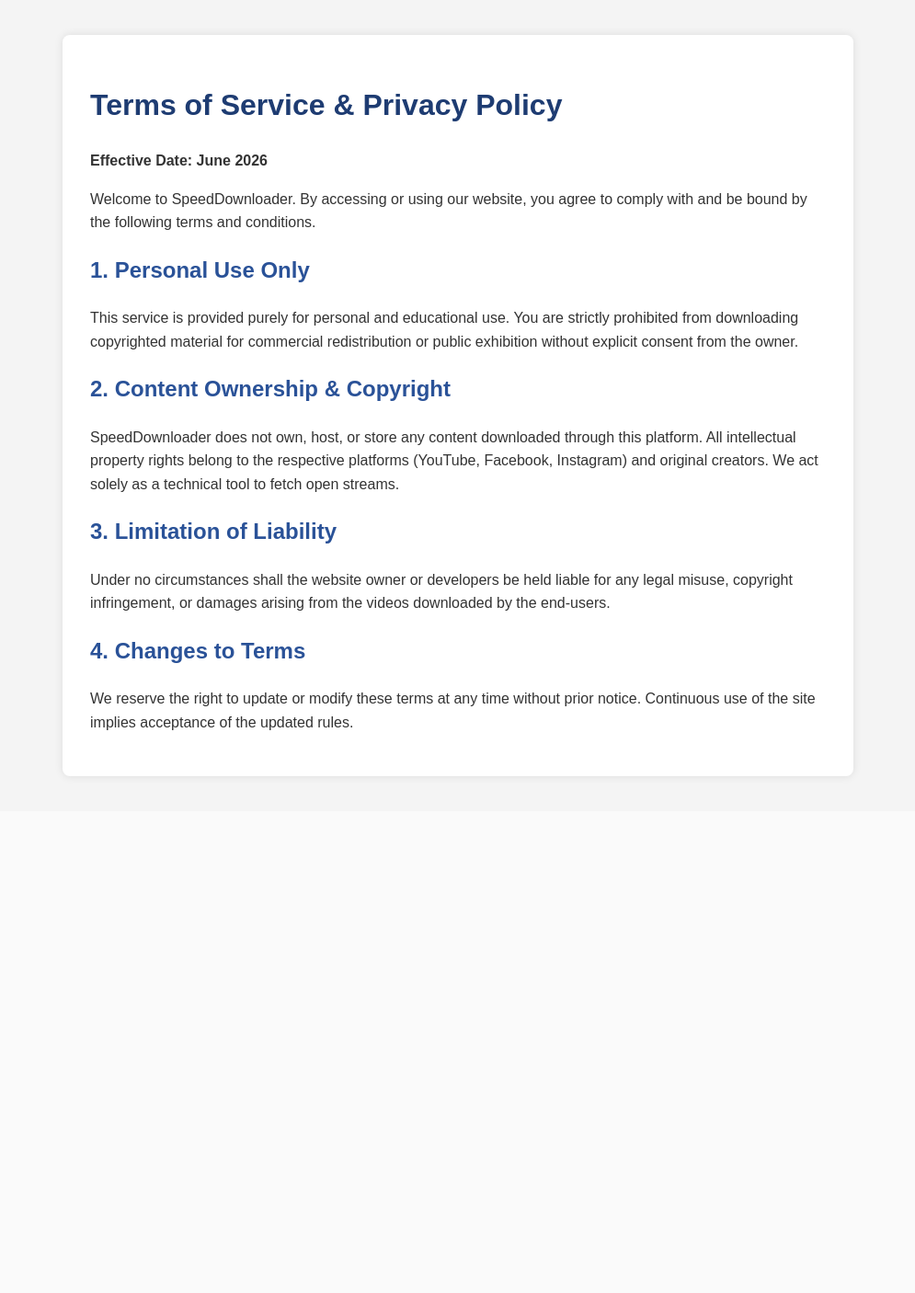
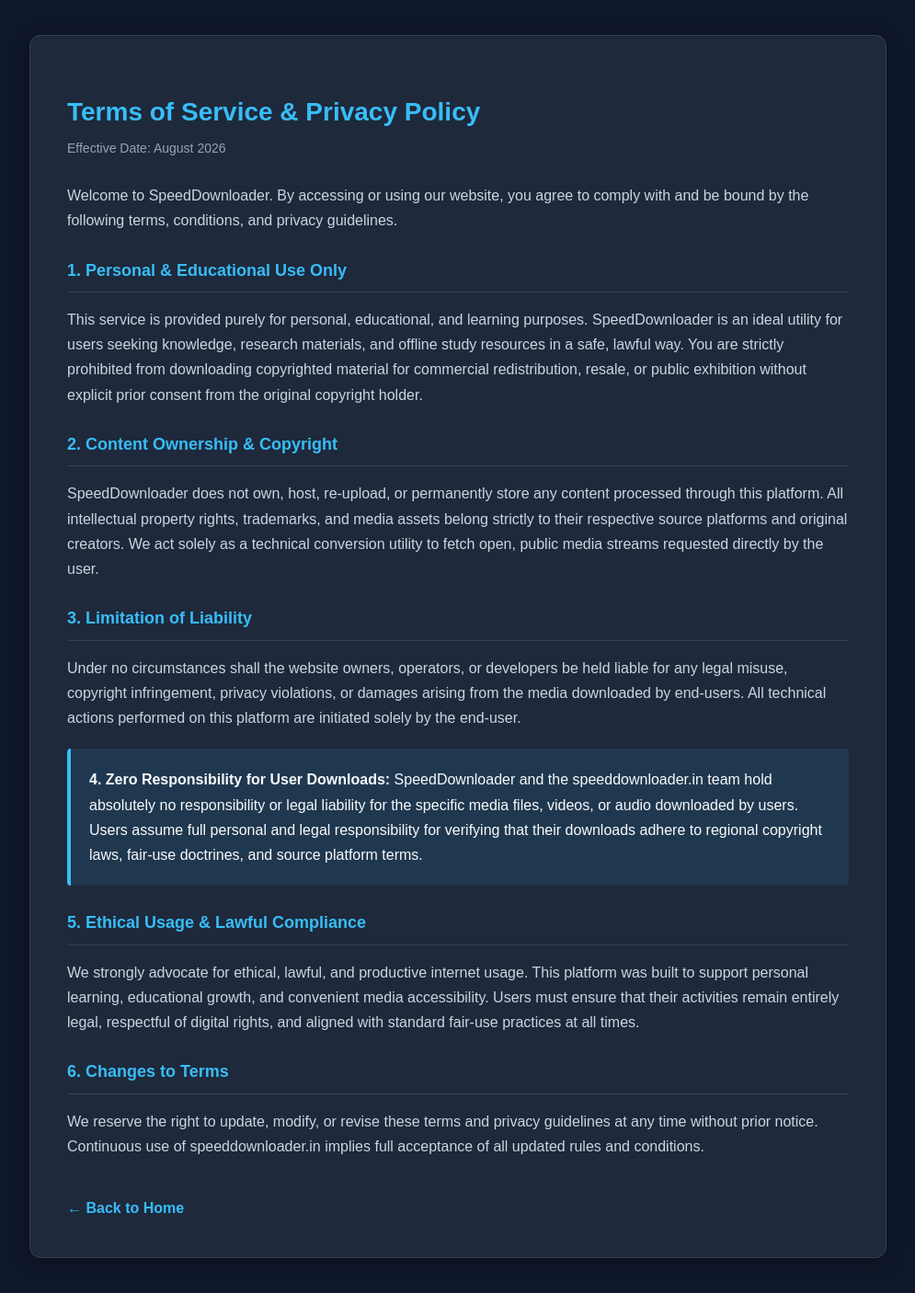
Before and after one commit to sri63-ai/SpeedDownloader, a Flask app: page /terms in a window 1280 px wide. Shown: the whole page at 92% size, without its empty margins (142-1137 px from the left). Before the commit the page ends 847 px from the top, so only its background shows below. Run offline with Flask 3, Linux system fonts and the light colour scheme.

Commit message:
Update terms.html

```diff
--- a/templates/terms.html
+++ b/templates/terms.html
@@ -3,31 +3,96 @@
 <head>
     <meta charset="UTF-8">
     <meta name="viewport" content="width=device-width, initial-scale=1.0">
-    <title>Terms of Service - SpeedDownloader</title>
+    <title>Terms of Service & Privacy Policy - SpeedDownloader</title>
     <style>
-        body { font-family: Arial, sans-serif; line-height: 1.6; padding: 30px; background-color: #f4f4f4; color: #333; }
-        .box { max-width: 800px; margin: auto; background: white; padding: 30px; border-radius: 8px; box-shadow: 0 0 10px rgba(0,0,0,0.1); }
-        h1 { color: #1e3c72; }
-        h2 { color: #2a5298; margin-top: 20px; }
+        body {
+            font-family: Arial, sans-serif;
+            line-height: 1.7;
+            padding: 30px;
+            background-color: #0f172a;
+            color: #e2e8f0;
+        }
+        .box {
+            max-width: 850px;
+            margin: auto;
+            background: #1e293b;
+            padding: 40px;
+            border-radius: 12px;
+            box-shadow: 0 4px 20px rgba(0,0,0,0.3);
+            border: 1px solid #334155;
+        }
+        h1 {
+            color: #38bdf8;
+            margin-bottom: 5px;
+            font-size: 28px;
+        }
+        .date {
+            color: #94a3b8;
+            font-size: 14px;
+            margin-bottom: 25px;
+            display: block;
+        }
+        h2 {
+            color: #38bdf8;
+            margin-top: 25px;
+            font-size: 18px;
+            border-bottom: 1px solid #334155;
+            padding-bottom: 8px;
+        }
+        p {
+            margin-bottom: 15px;
+            color: #cbd5e1;
+        }
+        .highlight-box {
+            background: rgba(56, 189, 248, 0.1);
+            padding: 20px;
+            border-left: 4px solid #38bdf8;
+            border-radius: 4px;
+            margin: 20px 0;
+        }
+        .highlight-box p {
+            color: #f8fafc;
+            margin: 0;
+        }
+        .back-link {
+            display: inline-block;
+            margin-top: 25px;
+            color: #38bdf8;
+            text-decoration: none;
+            font-weight: bold;
+        }
+        .back-link:hover {
+            text-decoration: underline;
+        }
     </style>
 </head>
 <body>
     <div class="box">
         <h1>Terms of Service & Privacy Policy</h1>
-        <p><strong>Effective Date: June 2026</strong></p>
-        <p>Welcome to SpeedDownloader. By accessing or using our website, you agree to comply with and be bound by the following terms and conditions.</p>
+        <span class="date">Effective Date: August 2026</span>
 
-        <h2>1. Personal Use Only</h2>
-        <p>This service is provided purely for personal and educational use. You are strictly prohibited from downloading copyrighted material for commercial redistribution or public exhibition without explicit consent from the owner.</p>
+        <p>Welcome to SpeedDownloader. By accessing or using our website, you agree to comply with and be bound by the following terms, conditions, and privacy guidelines.</p>
+
+        <h2>1. Personal & Educational Use Only</h2>
+        <p>This service is provided purely for personal, educational, and learning purposes. SpeedDownloader is an ideal utility for users seeking knowledge, research materials, and offline study resources in a safe, lawful way. You are strictly prohibited from downloading copyrighted material for commercial redistribution, resale, or public exhibition without explicit prior consent from the original copyright holder.</p>
 
         <h2>2. Content Ownership & Copyright</h2>
-        <p>SpeedDownloader does not own, host, or store any content downloaded through this platform. All intellectual property rights belong to the respective platforms (YouTube, Facebook, Instagram) and original creators. We act solely as a technical tool to fetch open streams.</p>
+        <p>SpeedDownloader does not own, host, re-upload, or permanently store any content processed through this platform. All intellectual property rights, trademarks, and media assets belong strictly to their respective source platforms and original creators. We act solely as a technical conversion utility to fetch open, public media streams requested directly by the user.</p>
 
         <h2>3. Limitation of Liability</h2>
-        <p>Under no circumstances shall the website owner or developers be held liable for any legal misuse, copyright infringement, or damages arising from the videos downloaded by the end-users.</p>
+        <p>Under no circumstances shall the website owners, operators, or developers be held liable for any legal misuse, copyright infringement, privacy violations, or damages arising from the media downloaded by end-users. All technical actions performed on this platform are initiated solely by the end-user.</p>
 
-        <h2>4. Changes to Terms</h2>
-        <p>We reserve the right to update or modify these terms at any time without prior notice. Continuous use of the site implies acceptance of the updated rules.</p>
+        <div class="highlight-box">
+            <p><strong>4. Zero Responsibility for User Downloads:</strong> SpeedDownloader and the speeddownloader.in team hold absolutely no responsibility or legal liability for the specific media files, videos, or audio downloaded by users. Users assume full personal and legal responsibility for verifying that their downloads adhere to regional copyright laws, fair-use doctrines, and source platform terms.</p>
+        </div>
+
+        <h2>5. Ethical Usage & Lawful Compliance</h2>
+        <p>We strongly advocate for ethical, lawful, and productive internet usage. This platform was built to support personal learning, educational growth, and convenient media accessibility. Users must ensure that their activities remain entirely legal, respectful of digital rights, and aligned with standard fair-use practices at all times.</p>
+
+        <h2>6. Changes to Terms</h2>
+        <p>We reserve the right to update, modify, or revise these terms and privacy guidelines at any time without prior notice. Continuous use of speeddownloader.in implies full acceptance of all updated rules and conditions.</p>
+
+        <a href="/" class="back-link">&larr; Back to Home</a>
     </div>
 </body>
 </html>
```
